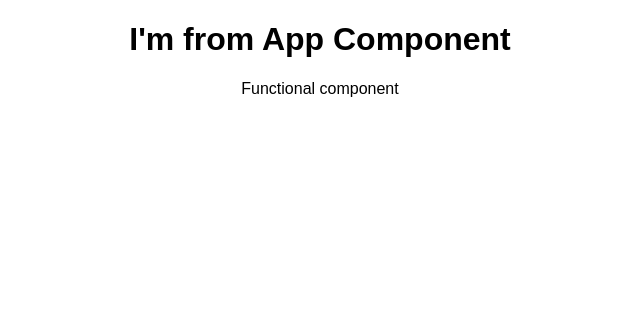
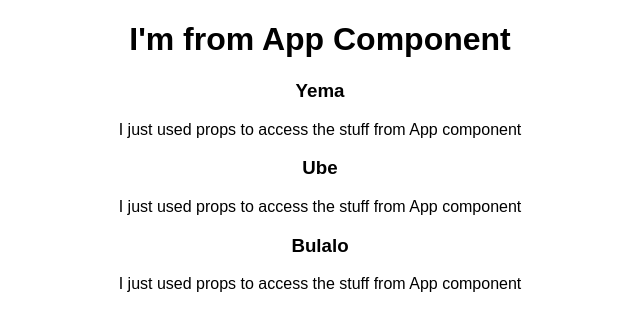
Before and after one commit to brianRCteddy/max-react, a React (Create React App) app: page / in a window 1280 px wide. Shown: the top 330 px of the page, without its empty margins (320-960 px from the left). Built offline with nearby package versions, Linux system fonts and the light colour scheme.

Commit message:
added props

```diff
--- a/src/App.js
+++ b/src/App.js
@@ -7,7 +7,9 @@ class App extends Component {
 		return (
 			<div className="App">
 				<h1>I'm from App Component</h1>
-				<Person />
+				<Person name="Yema" />
+				<Person name="Ube" />
+				<Person name="Bulalo" />
 			</div>
 		);
 	}
--- a/src/Person/Person.js
+++ b/src/Person/Person.js
@@ -1,9 +1,10 @@
 import React from 'react';
 
-const Person = () => {
+const Person = (props) => {
 	return (
 		<div>
-			<p>Functional component</p>
+			<h3>{props.name}</h3>
+			<p>I just used props to access the stuff from App component</p>
 		</div>
 	);
 };
```
